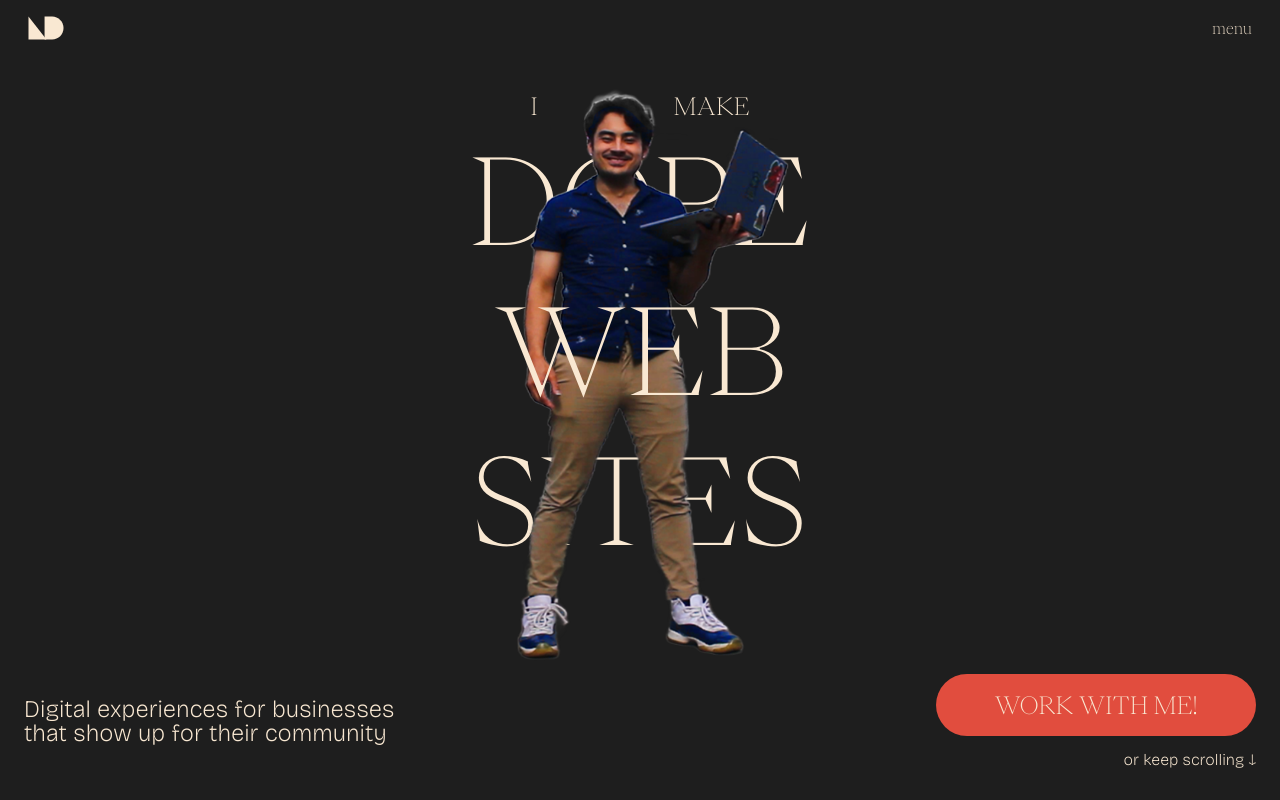
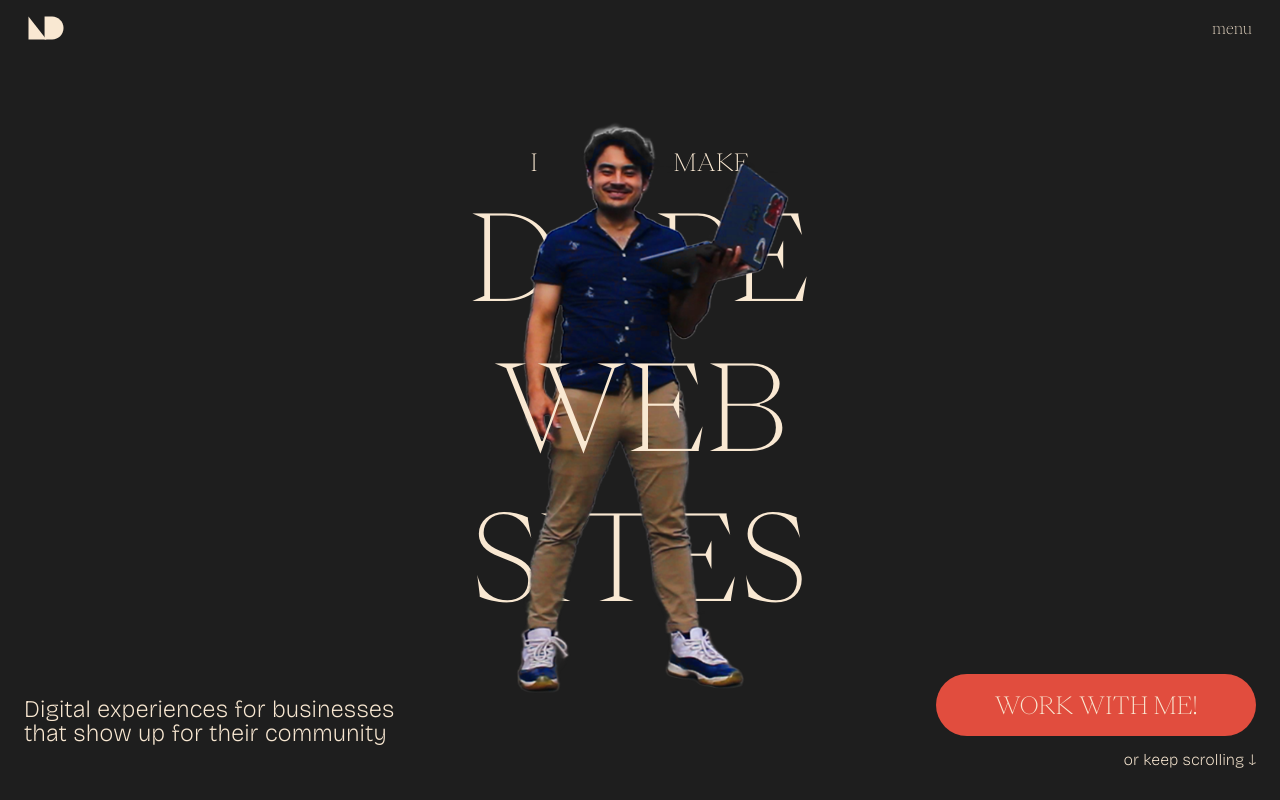
Before and after one commit to darcynoa/noahdarcy.dev, a Next.js app: page / in a window 1280 px wide. Built offline with nearby package versions, Linux system fonts and the light colour scheme; a web font is replaced by a local one.

Commit message:
Desktop changes to hero

```diff
--- a/app/page.tsx
+++ b/app/page.tsx
@@ -64,7 +64,7 @@ export default function Home() {
 
     return (
         <div className="text-cream flex h-svh w-full flex-col items-center justify-between bg-black">
-            <div className="font-main relative mb-auto flex w-full flex-col items-center justify-center pt-[5.5rem] text-[1rem] font-extralight uppercase">
+            <div className="font-main relative mb-auto flex w-full flex-col items-center justify-center pt-[5.5rem] text-[1rem] font-extralight uppercase lg:pt-[9rem]">
                 <div ref={iMake} className="flex gap-[8.5rem] lg:text-[1.5rem]">
                     <span>I</span>
                     <span>Make</span>
```
